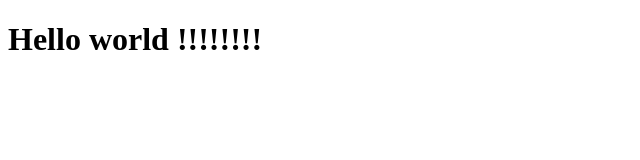
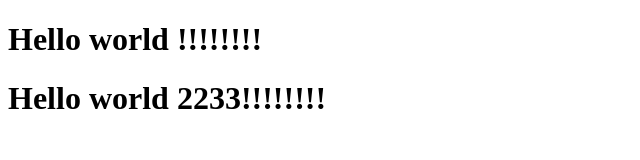
Before and after one commit to Shiji-AA/Test, a plain HTML site: page index.html in a window 1280 px wide. Shown: the whole page, without its empty margins (0-640 px from the left). Drawn offline with Linux system fonts and the light colour scheme.

Commit message:
changes applied

```diff
--- a/index.html
+++ b/index.html
@@ -7,5 +7,6 @@
 </head>
 <body>
     <h1>Hello world !!!!!!!!</h1>
+    <h1>Hello world 2233!!!!!!!!</h1>
 </body>
 </html>
```
